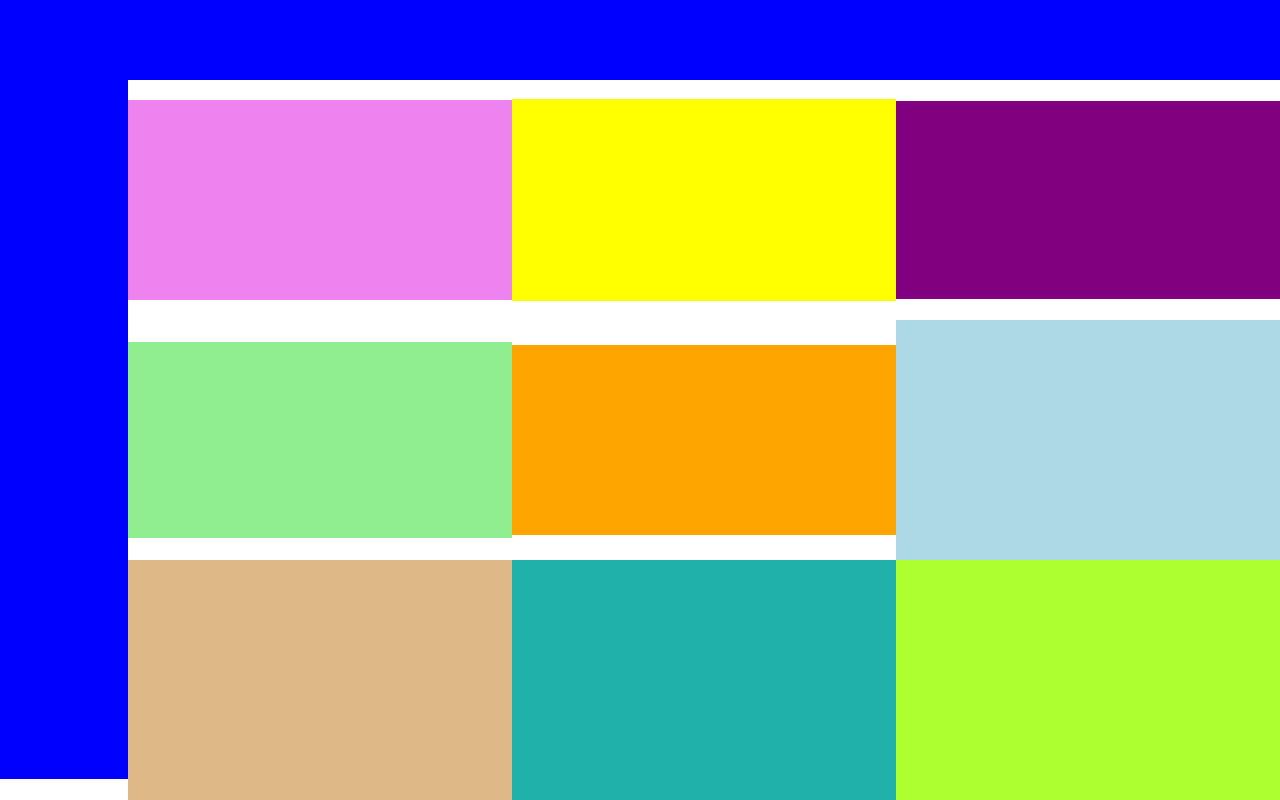
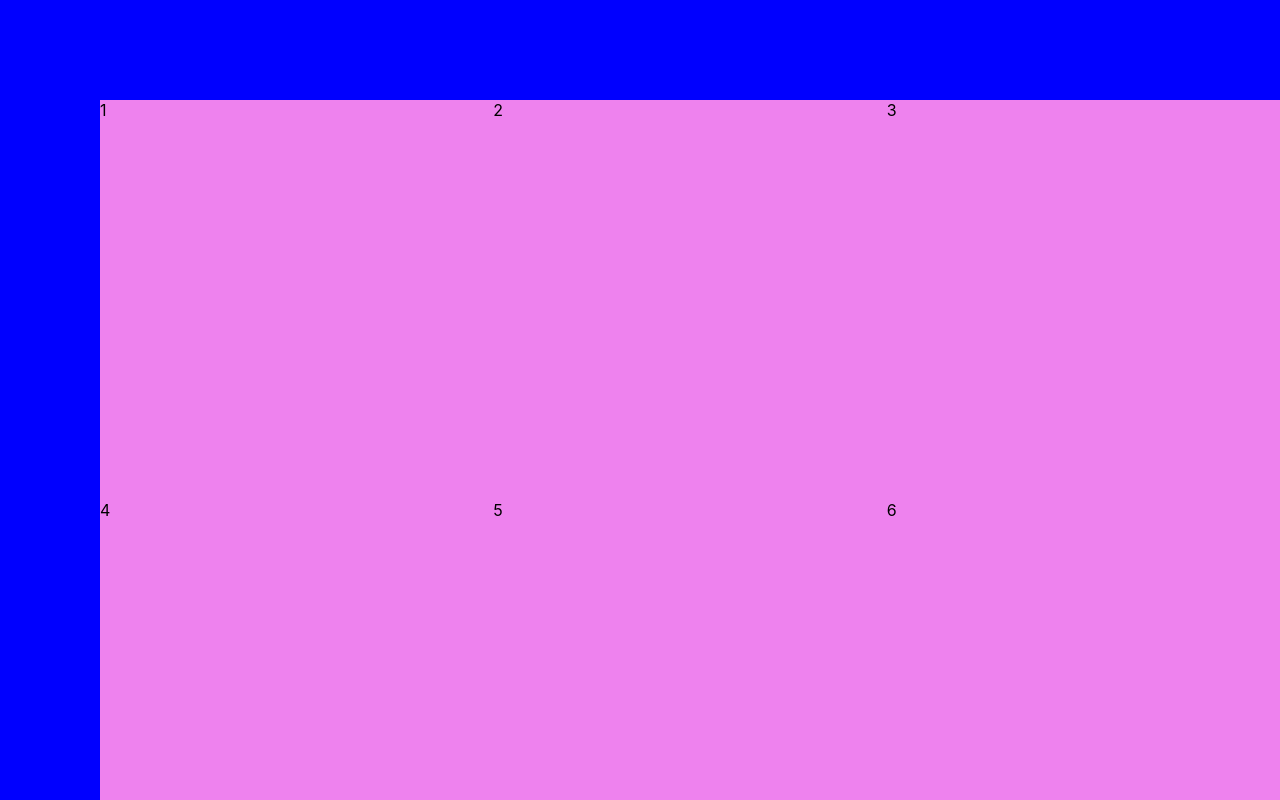
Before and after one commit to Yul-Leonardo/Website, a React (Create React App) app in the folder ylrg/: page / in a window 1280 px wide. Shown: the top 800 px of the page. Built offline with nearby package versions, Linux system fonts and the light colour scheme.

Commit message:
Updated!

```diff
--- a/ylrg/src/App.css
+++ b/ylrg/src/App.css
@@ -1,72 +1,45 @@
+
 
 .bars {
-  display: grid;
-  grid-template-columns: 10vw 30vw 30vw 30vw;
-  grid-template-rows: 10vh 30vh 30vh 30vh;
+  position: absolute;
 }
 
-.item-0 {
-  grid-row: 1 / 1;
-  grid-column: 1 / 5;
+.bar-left {
   background-color: blue;
+  height: 100vh;
+  width: 100px;
 }
 
-.item-1 {
-  grid-row: 1 / 5;
-  grid-column: 1 / 1;
+.bar-top {
   background-color: blue;
+  height: 100px;
+  width: 100vw;
+  margin-top: -100px;
 }
 
-.item-2 {
-  grid-row: 2 / 3;
-  grid-column: 2 / 3;
+.container {
+  display: grid;
+  grid-template-columns: repeat(3, minmax(300px, 400px));
+  grid-template-rows: repeat(3, minmax(300px, 400px));
+  height: 4000px;
+  margin-left: 100px;
+  margin-top: 100px;
+}
+
+.item {
   background-color: violet;
 }
 
-.item-3 {
-  grid-row: 2 / 3;
-  grid-column: 3 / 4;
-  background-color: yellow;
+@media (max-width: 725px) {
+  .container {
+    grid-template-columns: repeat(2, minmax(300px, 400px));
+    grid-template-rows: repeat(2, minmax(300px, 400px));
+  }
 }
 
-.item-4 {
-  grid-row: 2 / 3;
-  grid-column: 4 / 5;
-  background-color: purple;
+@media (max-width: 400px) {
+  .container {
+    grid-template-columns: repeat(1, minmax(300px, 400px));
+    grid-template-rows: repeat(1, minmax(300px, 400px));
+  }
 }
-
-.item-5 {
-  grid-row: 3 / 4;
-  grid-column: 2 / 3;
-  background-color: lightgreen;
-}
-
-.item-6 {
-  grid-row: 3 / 4;
-  grid-column: 3 / 4;
-  background-color: orange;
-}
-
-.item-7{
-  grid-row: 3 / 4;
-  grid-column: 4 / 5;
-  background-color: lightblue;
-}
-
-.item-8{
-  grid-row: 4 / 5;
-  grid-column: 2 / 3;
-  background-color: burlywood;
-}
-
-.item-9{
-  grid-row: 4 / 5;
-  grid-column: 3 / 4;
-  background-color: lightseagreen;
-}
-
-.item-10 {
-  grid-row: 4 / 5;
-  grid-column: 4 / 5;
-  background-color: greenyellow;
-}
--- a/ylrg/src/App.js
+++ b/ylrg/src/App.js
@@ -3,19 +3,22 @@ import './App.css';
 function App() {
 
   return (
-    <div className='bars'>
-      <h0 className='item-0'></h0>
-      <h1 className='item-1'></h1>
-      <h2 className='item-2'></h2>
-      <h3 className='item-3'></h3>
-      <h4 className='item-4'></h4>
-      <h5 className='item-5'></h5>
-      <h6 className='item-6'></h6>
-      <h7 className='item-7'></h7>
-      <h8 className='item-8'></h8>
-      <h9 className='item-9'></h9>
-      <h10 className='item-10'></h10>
-
+    <div className='site'>
+      <div className='bars'>
+        <div className='bar-top'></div>
+        <div className='bar-left'></div>
+      </div>
+      <div className='container'>
+        <div className='item'>1</div>
+        <div className='item'>2</div>
+        <div className='item'>3</div>
+        <div className='item'>4</div>
+        <div className='item'>5</div>
+        <div className='item'>6</div>
+        <div className='item'>7</div>
+        <div className='item'>8</div>
+        <div className='item'>9</div>
+      </div>
     </div>
   );
 }
```
